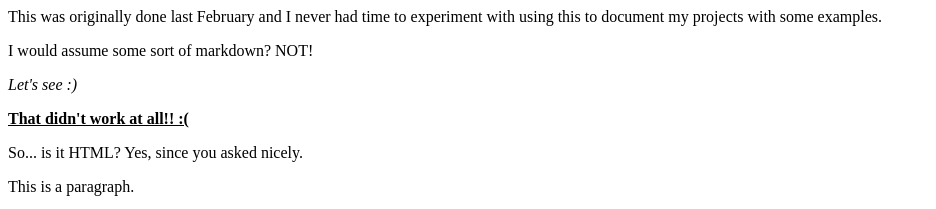
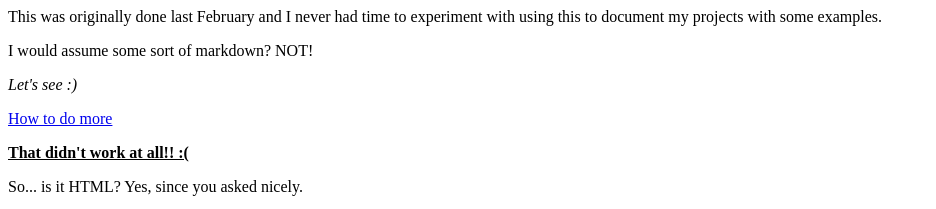
Before and after one commit to paulmotey/paulmotey.github.io, a plain HTML site: page index.html in a window 1280 px wide. Shown: the top 209 px of the page, without its empty margins (0-936 px from the left). Drawn offline with Linux system fonts and the light colour scheme.

Commit message:
linkTest

```diff
--- a/index.html
+++ b/index.html
@@ -3,6 +3,8 @@
 <p>I would assume some sort of markdown? NOT!</p>
 
 <p><i>Let's see :)</i></p>
+
+<a href="https://help.github.com/articles/creating-pages-with-the-automatic-generator/">How to do more</a>
 
 <p><u><b>That didn't work at all!! :(</b></u></p>
 
```
